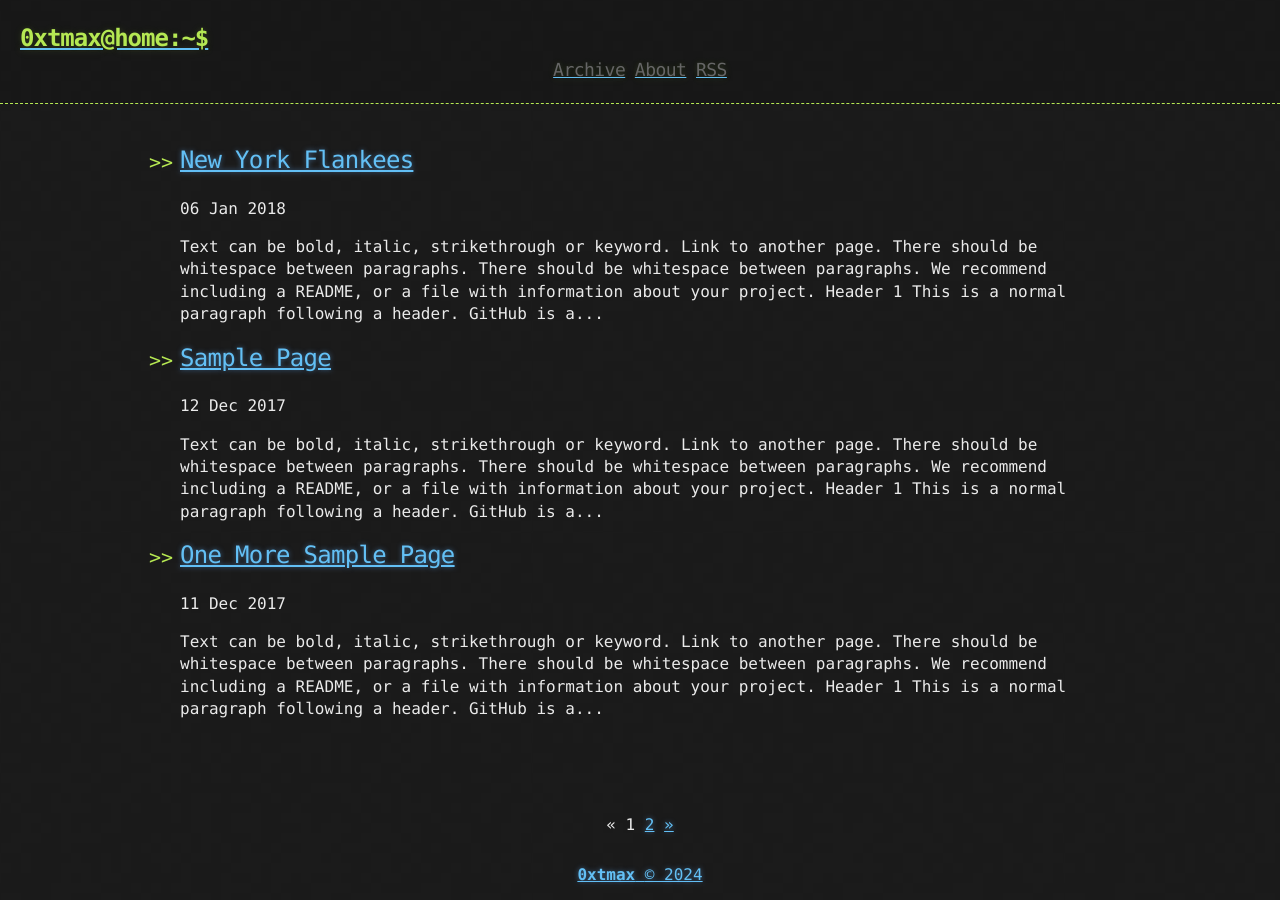
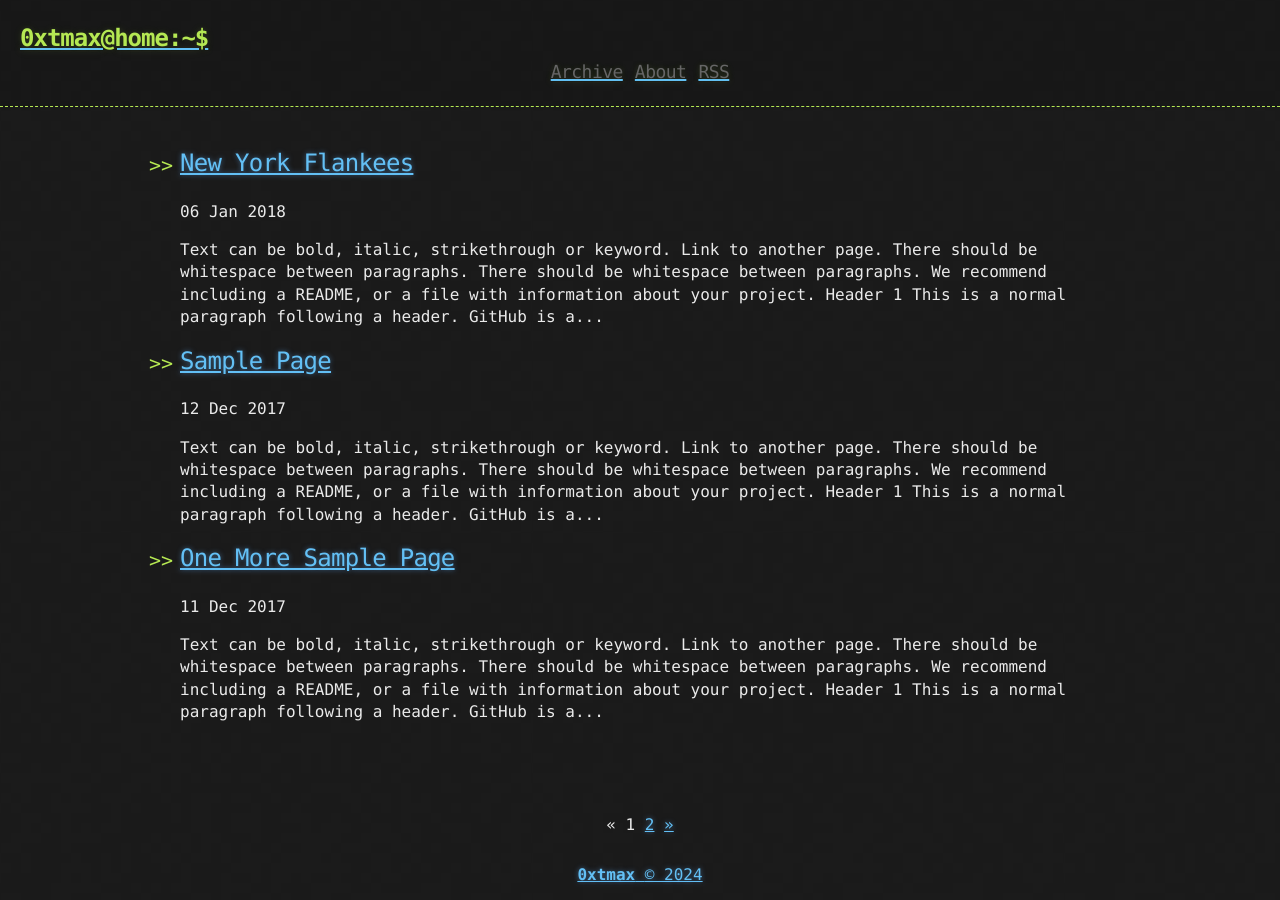
Before and after one commit to 0xtmax/0xtmax.github.io, a Jekyll site: the page built from index.html, in a window 1280 px wide. Built offline with Jekyll 4.4.1, drawn with Linux system fonts in a browser that asks for light colours; the list of posts is cut into pages by our own code.

Commit message:
image78890

```diff
--- a/_includes/header.html
+++ b/_includes/header.html
@@ -7,9 +7,7 @@
     <div class="header-links">
       {% include links.html %}
     </div>
-    <div class="header-logo">
 
-    </div>
 
   </div>
 </header>
--- a/_sass/base.scss
+++ b/_sass/base.scss
@@ -58,6 +58,7 @@
 
 .header-links {
   text-align: center;
+  font-size: 20px;
 }
 
 .header-link {
@@ -77,13 +78,6 @@
                0 0 10px rgba(181, 232, 83, 0.1);
   letter-spacing: -1px;
   -webkit-font-smoothing: antialiased;
-}
-
-header logo{
-  width: 100%;
-  height: 100px;
-  background:url('https://i.pinimg.com/736x/11/43/06/114306e21486b306162838d6b0a6c02e.jpg');
-  text-align: right;
 }
 
 header h2 {
```
